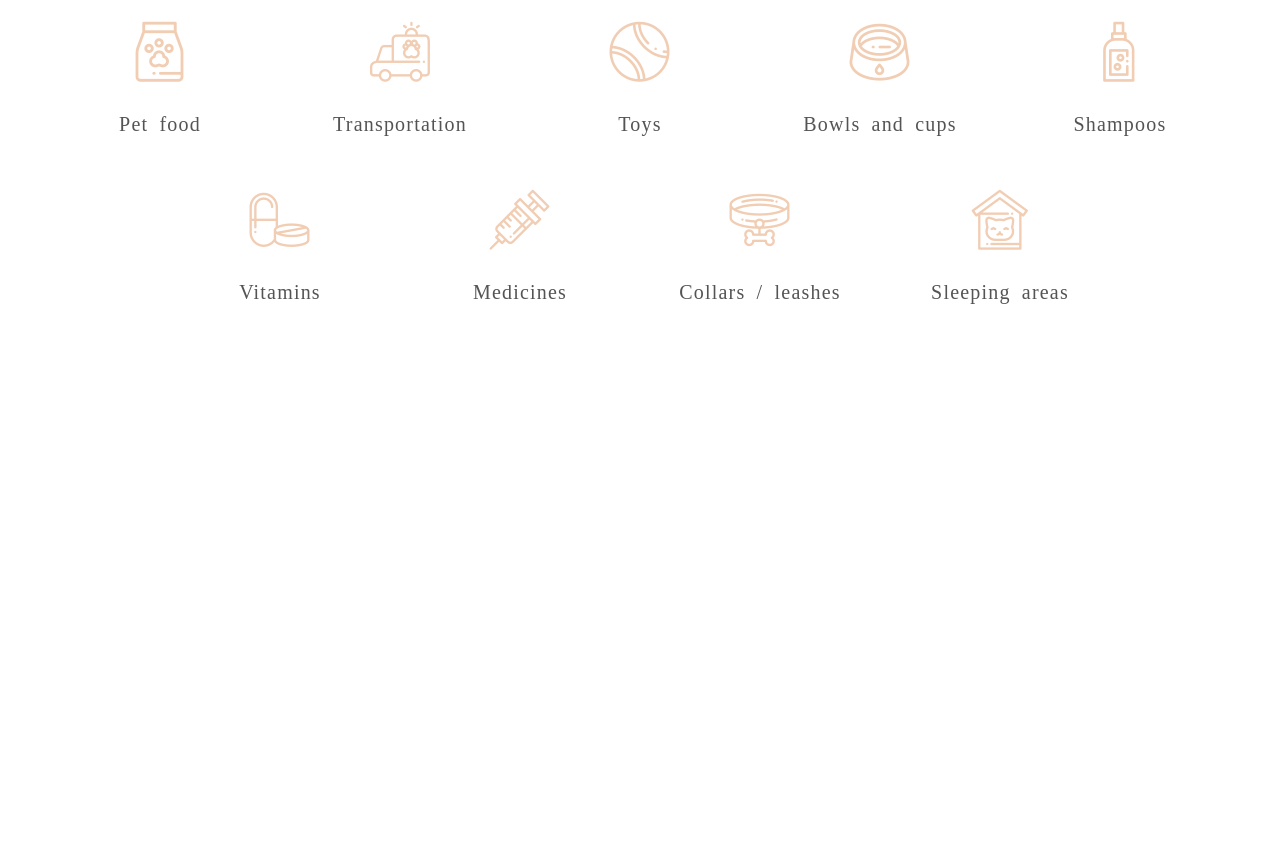
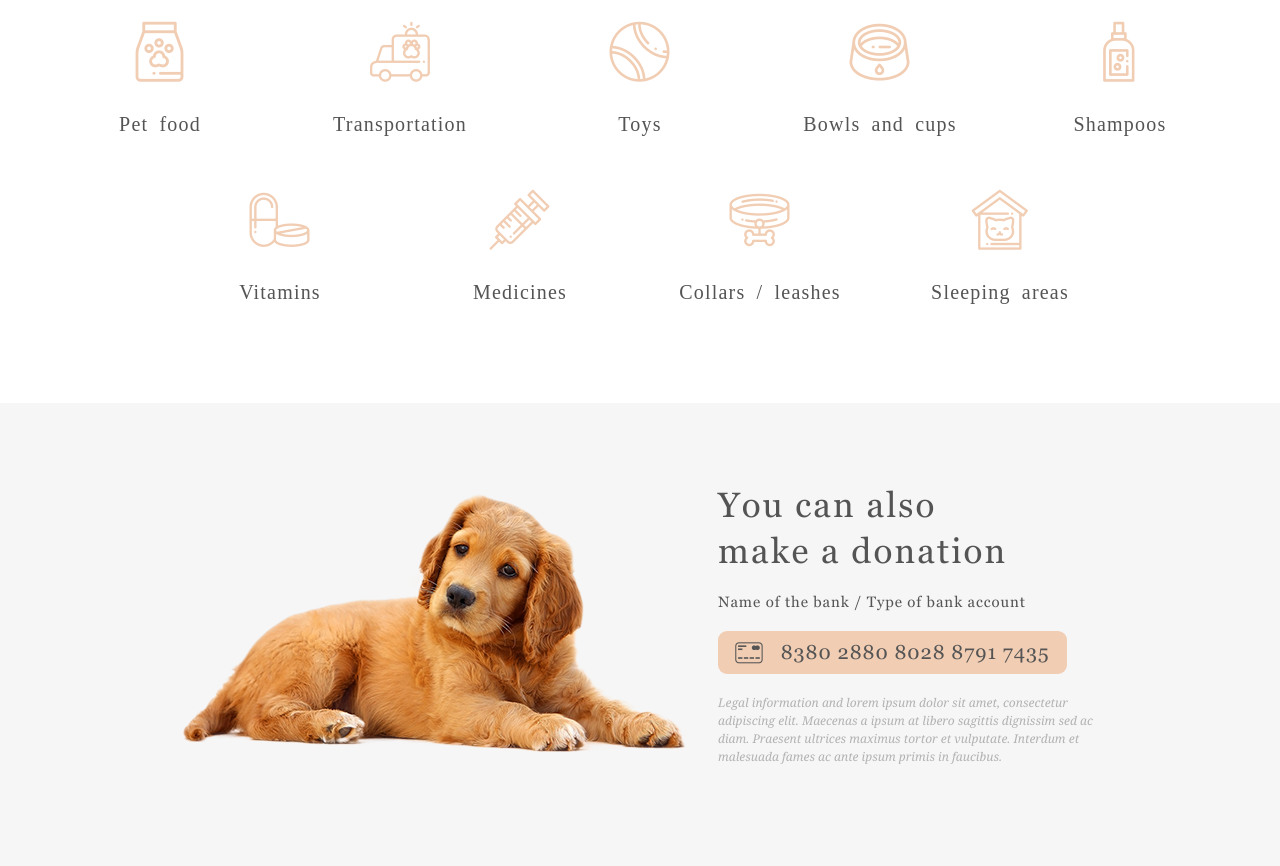
Before and after one commit to Sviatoslav-fls/shelter, a website built with webpack: page src/index.html in a window 1280 px wide. Shown: the part 2580-3446 px from the top of the page. Before the commit the page ends 2983 px from the top, so only its background shows below. Built offline with nearby package versions, Linux system fonts and the light colour scheme; files whose address does not match are found by name; a web font is replaced by a local one.

Commit message:
feat: add section donation

```diff
--- a/src/index.html
+++ b/src/index.html
@@ -38,7 +38,7 @@
         </div>
       </section>
       <section class="about container section">
-        <div class="about__img"><img src="img/about-pets.png" alt=""></div>
+        <div class="about__img"><img src="img/about-pets.png" alt="Pets"></div>
         <div class="about__body">
           <h2 class="about__title title">About the shelter “Cozy House”</h2>
           <p class="about__text">Currently we have 121 dogs and 342 cats on our hands and statistics show that only 20% of them will find a family. The others will continue to live with us and will be waiting for a lucky chance to become dearly loved.</p>
@@ -130,6 +130,19 @@
           </div>
         </div>
       </section>
+      <section class="donation section section_dark">
+        <div class="donation__wrap container">
+          <div class="donation__img"><img src="img/donation-dog.png" alt="Puppy"></div>
+          <div class="donation__body">
+            <h2 class="donation__title title">You can also<br>make a donation</h2>
+            <p class="donation__bank">Name of the bank / Type of bank account</p>
+            <a href="##" class="donation__card _icon-credit-card">
+              <span>8380 2880 8028 8791 7435</span>
+            </a>
+            <p class="donation__descr">Legal information and lorem ipsum dolor sit amet, consectetur adipiscing elit. Maecenas a ipsum at libero sagittis dignissim sed ac diam. Praesent ultrices maximus tortor et vulputate. Interdum et malesuada fames ac ante ipsum primis in faucibus.</p>
+          </div>
+        </div>
+      </section>
     </main>
   </div>
 </body>
--- /dev/null
+++ b/src/scss/components/_donation.scss
@@ -0,0 +1,60 @@
+.donation {
+  // .donation__wrap
+  &__wrap {
+    display: flex;
+  }
+  // .donation__img
+  &__img {
+    flex: 0 1 54%;
+    text-align: right;
+    padding-top: 10px;
+  }
+  // .donation__body
+  &__body {
+    flex: 0 1 46%;
+    padding-left: 30px;
+  }
+  // .donation__title
+  &__title {
+    margin-bottom: 20px;
+  }
+  // .donation__bank
+  &__bank {
+    font-size: 15px;
+    line-height: 110%;
+    letter-spacing: 0.06em;
+    color: #545454;
+    margin-bottom: 20px;
+  }
+  // .donation__card
+  &__card {
+    display: inline-flex;
+    justify-content: center;
+    align-items: center;
+    margin-bottom: 20px;
+    padding: 0px 15px;
+    width: 349px;
+    height: 43px;
+    background: $color-primary;
+    border-radius: 9px;
+    letter-spacing: 0.06em;
+    color: #545454;
+    & span{
+      @extend %font-prim;
+      font-size: 20px;
+    }
+    &::before {
+      margin-right: 17px;
+      font-size: 21px;
+    }
+  }
+  // .donation__descr
+  &__descr {
+    max-width: 380px;
+    @extend %font-prim;
+    font-style: italic;
+    font-size: 12px;
+    line-height: 18px;
+    color: #B2B2B2;
+  }
+}
--- a/src/scss/styles.scss
+++ b/src/scss/styles.scss
@@ -21,3 +21,4 @@
 @import "components/about";
 @import "components/our-friends";
 @import "components/help";
+@import "components/donation";
```
Also changed, not shown: src/assets/img/donation-dog.png (added), src/assets/img/footer-puppy.png (added).
